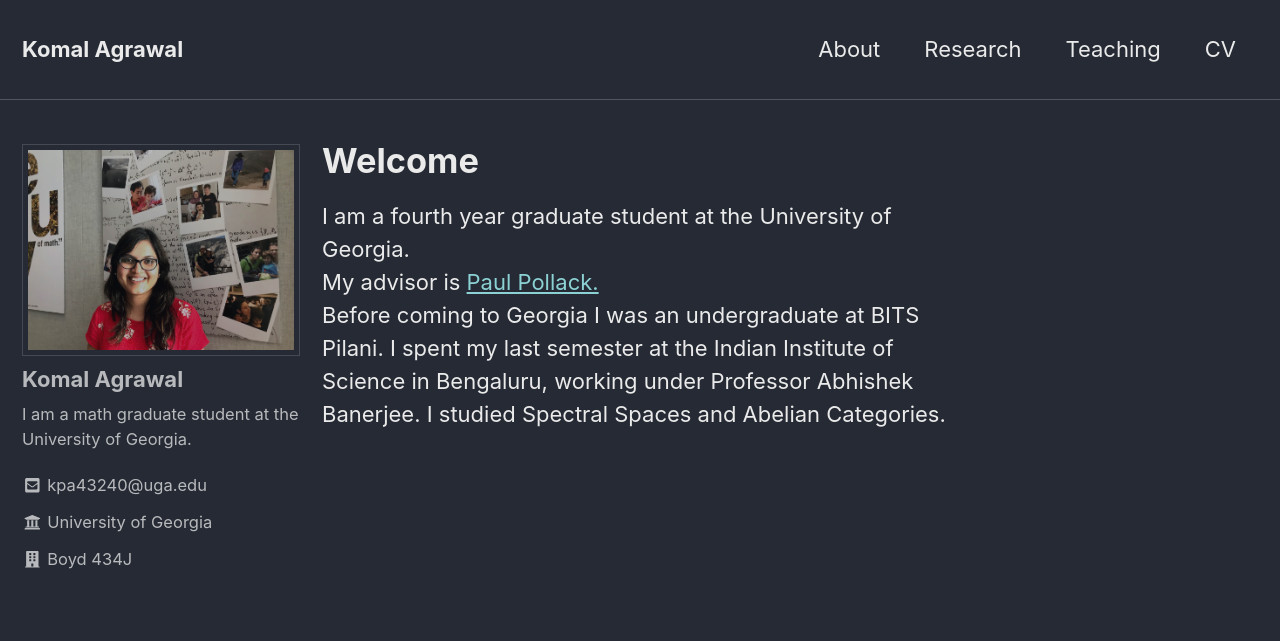
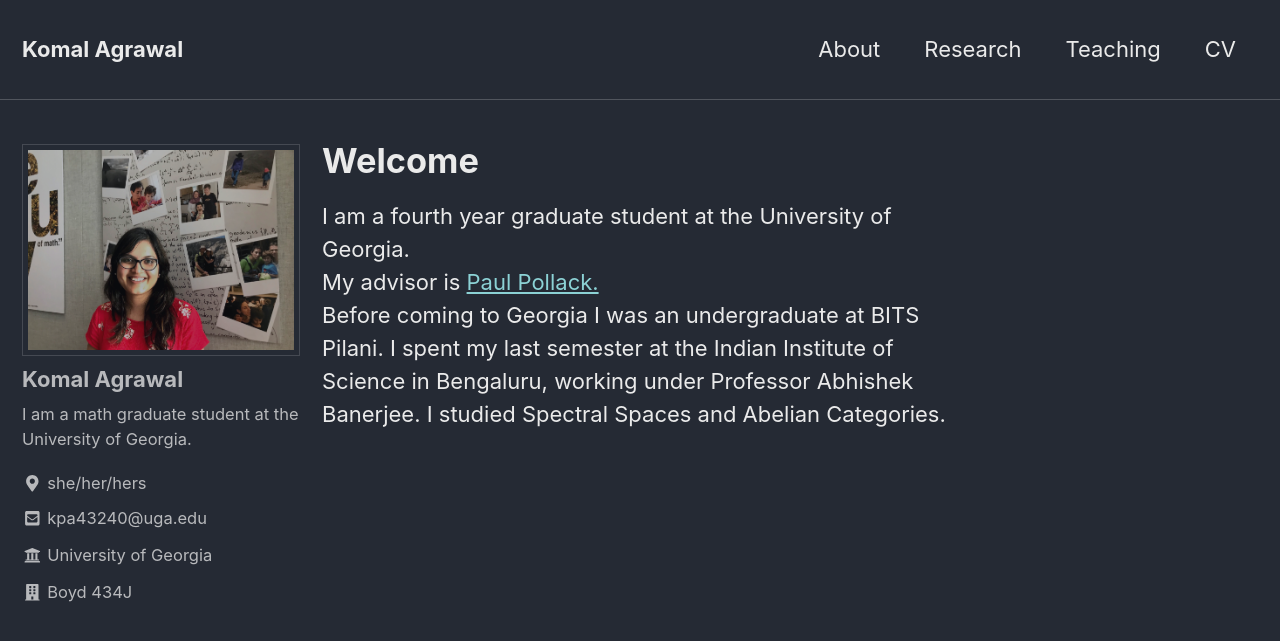
Before and after one commit to komala033/komala033.github.io, a Jekyll site: the page built from index.md, in a window 1280 px wide and 900 px high. Shown: the top 641 px of the window. Built offline with Jekyll 4.4.1, drawn with Linux system fonts in a browser that asks for light colours; nearby versions of some CDN libraries.

Commit message:
Update _config.yml

```diff
--- a/_config.yml
+++ b/_config.yml
@@ -102,7 +102,7 @@ author:
   name             : "Komal Agrawal"
   avatar           : "/assets/images/KomalPhoto.jpeg"
   bio              : "I am a math graduate student at the University of Georgia."
-  location         :
+  location         : she/her/hers
   email            : "kpa43240@uga.edu"
   uri              :
   home             : # null (default), "absolute or relative url to link to author home"
```
